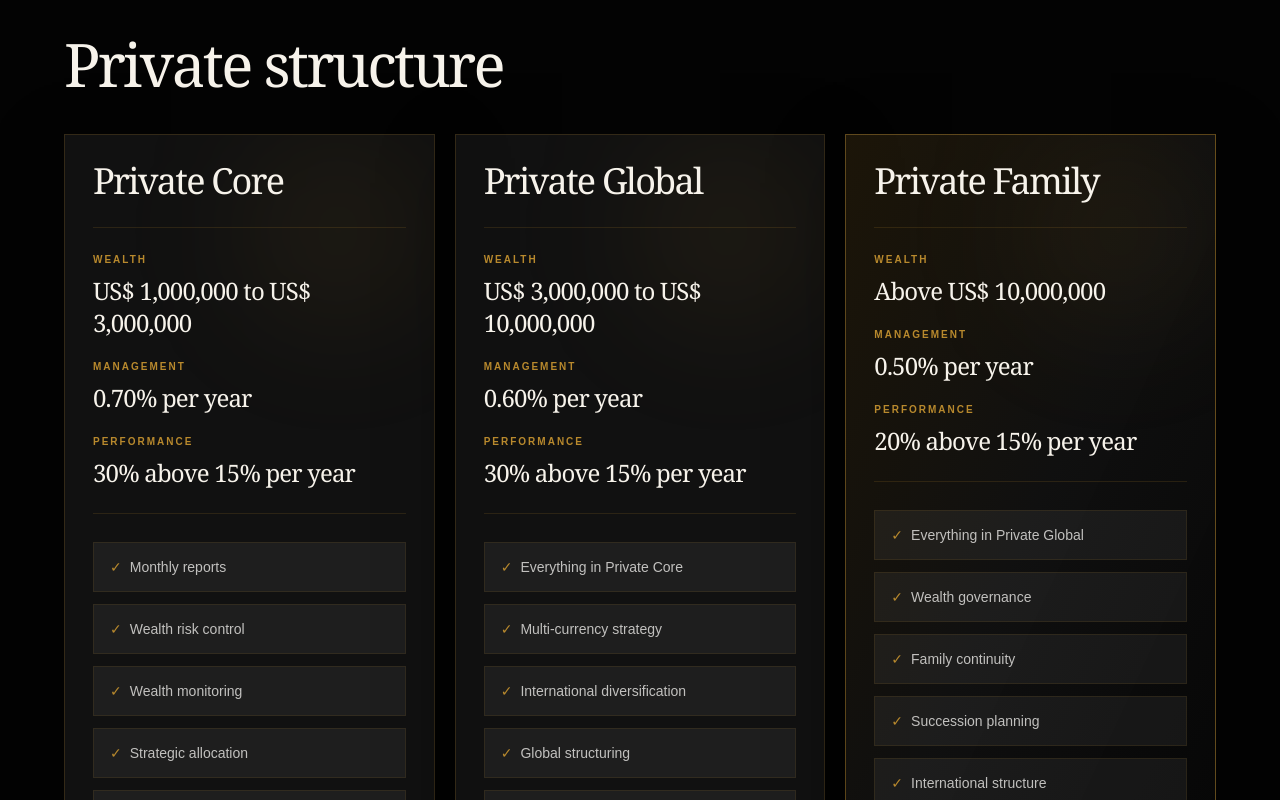
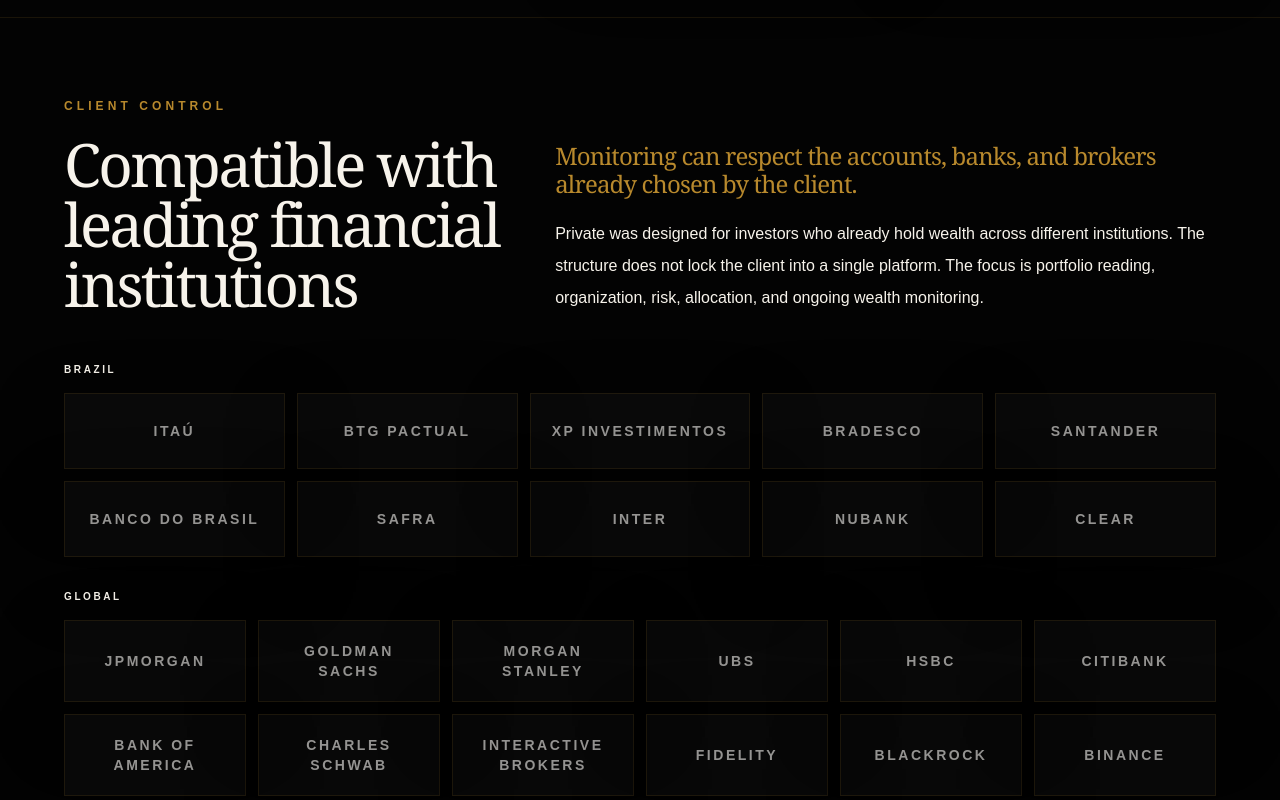
Before and after one commit to varejoinvestidor/varejo-investidor-site, a Next.js app: page /private in a window 1280 px wide. Shown: the part 1900-2700 px from the top of the page. Built offline with nearby package versions, Linux system fonts and the light colour scheme.

Commit message:
Atualizacao site e paginas

```diff
--- a/app/private/page.tsx
+++ b/app/private/page.tsx
@@ -54,6 +54,13 @@
     subtitle: string;
     paragraphs: string[];
     cards: [string, string][];
+  };
+  institutions: {
+    title: string;
+    subtitle: string;
+    text: string;
+    brazil: string;
+    global: string;
   };
   comparison: {
     title: string;
@@ -187,6 +194,13 @@
       ["Monitoramento contínuo", "A estrutura patrimonial é acompanhada de forma recorrente, não pontual."],
       ["Relatórios recorrentes", "O cliente recebe visão consolidada da carteira, exposição e evolução patrimonial."],
     ],
+  },
+  institutions: {
+    title: "Compatível com as principais instituições financeiras",
+    subtitle: "O acompanhamento pode ser feito respeitando as contas, bancos e corretoras já escolhidos pelo cliente.",
+    text: "O Private foi pensado para investidores que já possuem patrimônio distribuído entre diferentes instituições. A estrutura não prende o cliente a uma única plataforma. O foco é leitura, organização, risco, alocação e acompanhamento patrimonial.",
+    brazil: "Brasil",
+    global: "Mundo",
   },
   comparison: {
     title: "Comparação dos níveis",
@@ -323,6 +337,13 @@
       ["Continuous monitoring", "The wealth structure is monitored on a recurring basis, not as a one-off review."],
       ["Recurring reports", "The client receives a consolidated view of portfolio, exposure, and wealth evolution."],
     ],
+  },
+  institutions: {
+    title: "Compatible with leading financial institutions",
+    subtitle: "Monitoring can respect the accounts, banks, and brokers already chosen by the client.",
+    text: "Private was designed for investors who already hold wealth across different institutions. The structure does not lock the client into a single platform. The focus is portfolio reading, organization, risk, allocation, and ongoing wealth monitoring.",
+    brazil: "Brazil",
+    global: "Global",
   },
   comparison: {
     title: "Level comparison",
@@ -465,6 +486,13 @@
         ["Reportes recurrentes", "El cliente recibe una visión consolidada de cartera, exposición y evolución patrimonial."],
       ],
     },
+    institutions: {
+      title: "Compatible con las principales instituciones financieras",
+      subtitle: "El seguimiento puede respetar las cuentas, bancos y corredoras ya elegidos por el cliente.",
+      text: "Private fue diseñado para inversores que ya tienen patrimonio distribuido entre diferentes instituciones. La estructura no ata al cliente a una sola plataforma. El foco está en lectura, organización, riesgo, asignación y seguimiento patrimonial.",
+      brazil: "Brasil",
+      global: "Mundo",
+    },
     comparison: {
       title: "Comparación de niveles",
       tiers: [
@@ -551,6 +579,34 @@
   },
 };
 
+const brazilInstitutions = [
+  "Itaú",
+  "BTG Pactual",
+  "XP Investimentos",
+  "Bradesco",
+  "Santander",
+  "Banco do Brasil",
+  "Safra",
+  "Inter",
+  "Nubank",
+  "Clear",
+];
+
+const globalInstitutions = [
+  "JPMorgan",
+  "Goldman Sachs",
+  "Morgan Stanley",
+  "UBS",
+  "HSBC",
+  "Citibank",
+  "Bank of America",
+  "Charles Schwab",
+  "Interactive Brokers",
+  "Fidelity",
+  "BlackRock",
+  "Binance",
+];
+
 function usePrivateCopy(locale: string) {
   return copyByLocale[locale] ?? enCopy;
 }
@@ -566,6 +622,20 @@
       <h3 className="mt-5 font-serif text-2xl leading-[1.05] tracking-[-0.035em] text-paper">{title}</h3>
       <p className="mt-4 text-sm leading-7 text-paper/[0.68]">{text}</p>
     </article>
+  );
+}
+
+function InstitutionLogoCard({ name }: { name: string }) {
+  return (
+    <div
+      role="img"
+      aria-label={name}
+      className="group flex min-h-[76px] items-center justify-center border border-gold/[0.12] bg-paper/[0.025] px-4 py-5 text-center shadow-fine transition duration-300 hover:-translate-y-0.5 hover:border-gold/[0.45] hover:bg-gold/[0.06]"
+    >
+      <span className="text-sm font-black uppercase tracking-[0.18em] text-paper/[0.58] transition group-hover:text-gold">
+        {name}
+      </span>
+    </div>
   );
 }
 
@@ -629,6 +699,60 @@
         </motion.div>
       </section>
 
+      <section className="border-b border-gold/[0.12] bg-ink px-5 py-16 md:px-8 md:py-20 lg:px-12 xl:px-16">
+        <motion.div initial="hidden" whileInView="visible" viewport={{ once: true, margin: "-80px" }} variants={fadeUp} className="mx-auto grid max-w-[1280px] gap-10 lg:grid-cols-[0.86fr_1.14fr]">
+          <div>
+            <p className="text-xs font-black uppercase tracking-[0.34em] text-gold">{labels.clientControl}</p>
+            <h2 className="mt-5 font-serif text-4xl leading-[1.04] tracking-[-0.045em] md:text-6xl">{copy.difference.title}</h2>
+            <p className="mt-5 font-serif text-2xl leading-[1.16] tracking-[-0.035em] text-gold">{copy.difference.subtitle}</p>
+            <div className="mt-6 grid gap-4 text-base leading-8 text-paper/[0.68]">
+              {copy.difference.paragraphs.map((paragraph) => (
+                <p key={paragraph}>{paragraph}</p>
+              ))}
+            </div>
+          </div>
+          <div className="grid gap-5 sm:grid-cols-2">
+            {copy.difference.cards.map(([title, text]) => (
+              <AccentCard key={title} title={title} text={text} />
+            ))}
+          </div>
+        </motion.div>
+      </section>
+
+      <section className="border-b border-gold/[0.12] bg-ink px-5 py-16 md:px-8 md:py-20 lg:px-12 xl:px-16">
+        <motion.div initial="hidden" whileInView="visible" viewport={{ once: true, margin: "-80px" }} variants={fadeUp} className="mx-auto max-w-[1280px]">
+          <div className="grid gap-8 lg:grid-cols-[0.82fr_1.18fr] lg:items-end">
+            <div>
+              <p className="text-xs font-black uppercase tracking-[0.34em] text-gold">{labels.clientControl}</p>
+              <h2 className="mt-5 font-serif text-4xl leading-[1.04] tracking-[-0.045em] md:text-6xl">{copy.institutions.title}</h2>
+            </div>
+            <div>
+              <p className="font-serif text-2xl leading-[1.18] tracking-[-0.035em] text-gold">{copy.institutions.subtitle}</p>
+              <p className="mt-5 text-base leading-8 text-paper/[0.68]">{copy.institutions.text}</p>
+            </div>
+          </div>
+
+          <div className="mt-12 grid gap-8">
+            <div>
+              <p className="text-[10px] font-black uppercase tracking-[0.26em] text-paper/[0.5]">{copy.institutions.brazil}</p>
+              <div className="mt-4 grid grid-cols-2 gap-3 md:grid-cols-5">
+                {brazilInstitutions.map((name) => (
+                  <InstitutionLogoCard key={name} name={name} />
+                ))}
+              </div>
+            </div>
+            <div>
+              <p className="text-[10px] font-black uppercase tracking-[0.26em] text-paper/[0.5]">{copy.institutions.global}</p>
+              <div className="mt-4 grid grid-cols-2 gap-3 md:grid-cols-4 xl:grid-cols-6">
+                {globalInstitutions.map((name) => (
+                  <InstitutionLogoCard key={name} name={name} />
+                ))}
+              </div>
+            </div>
+          </div>
+        </motion.div>
+      </section>
+
       <section className="bg-ink px-5 py-16 md:px-8 md:py-20 lg:px-12 xl:px-16">
         <motion.div initial="hidden" whileInView="visible" viewport={{ once: true, margin: "-80px" }} variants={fadeUp} className="mx-auto max-w-[1280px]">
           <h2 className="font-serif text-4xl leading-[1.04] tracking-[-0.045em] md:text-6xl">{copy.audience.title}</h2>
@@ -669,7 +793,7 @@
                   <div className="mt-7 grid gap-3">
                     {tier.includes.map((item) => (
                       <p key={item} className="border border-gold/[0.12] bg-paper/[0.035] px-4 py-3 text-sm leading-6 text-paper/[0.74]">
-                        <span className="mr-2 text-gold">✓</span>
+                        <span className="mr-2 text-gold" aria-hidden="true">+</span>
                         {item}
                       </p>
                     ))}
@@ -724,26 +848,6 @@
         </motion.div>
       </section>
 
-      <section className="border-y border-gold/[0.12] bg-ink px-5 py-16 md:px-8 md:py-20 lg:px-12 xl:px-16">
-        <motion.div initial="hidden" whileInView="visible" viewport={{ once: true, margin: "-80px" }} variants={fadeUp} className="mx-auto grid max-w-[1280px] gap-10 lg:grid-cols-[0.86fr_1.14fr]">
-          <div>
-            <p className="text-xs font-black uppercase tracking-[0.34em] text-gold">{labels.clientControl}</p>
-            <h2 className="mt-5 font-serif text-4xl leading-[1.04] tracking-[-0.045em] md:text-6xl">{copy.difference.title}</h2>
-            <p className="mt-5 font-serif text-2xl leading-[1.16] tracking-[-0.035em] text-gold">{copy.difference.subtitle}</p>
-            <div className="mt-6 grid gap-4 text-base leading-8 text-paper/[0.68]">
-              {copy.difference.paragraphs.map((paragraph) => (
-                <p key={paragraph}>{paragraph}</p>
-              ))}
-            </div>
-          </div>
-          <div className="grid gap-5 sm:grid-cols-2">
-            {copy.difference.cards.map(([title, text]) => (
-              <AccentCard key={title} title={title} text={text} />
-            ))}
-          </div>
-        </motion.div>
-      </section>
-
       <section className="relative overflow-hidden bg-ink px-5 py-16 text-center md:px-8 md:py-24 lg:px-12 xl:px-16">
         <div className="absolute left-1/2 top-0 h-80 w-80 -translate-x-1/2 rounded-full bg-gold/[0.1] blur-3xl" />
         <motion.div initial="hidden" whileInView="visible" viewport={{ once: true, margin: "-80px" }} variants={fadeUp} className="relative mx-auto max-w-4xl">
```
